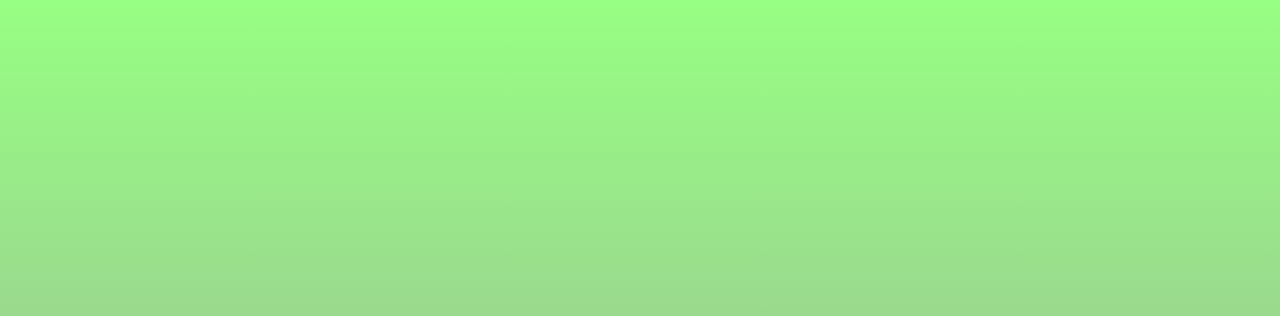
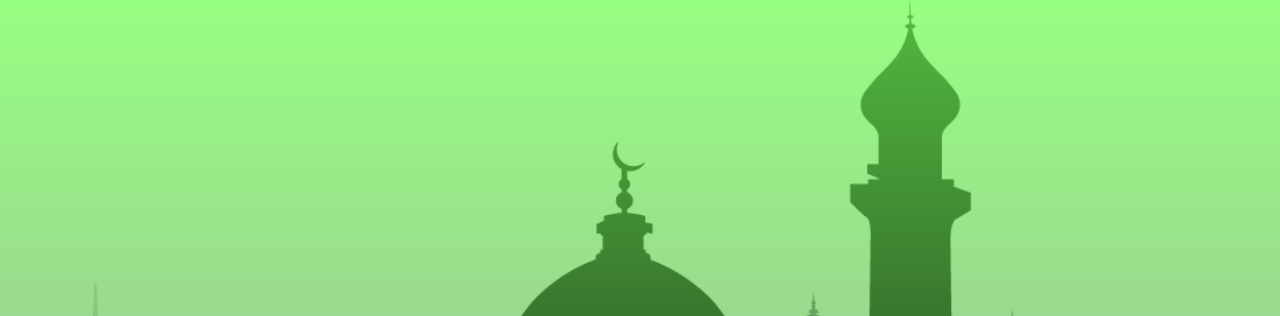
Before and after one commit to Rusadi-0/lebaran, a plain HTML site: page index.html in a window 1280 px wide. Shown: the top 316 px of the page. Drawn offline with nearby package versions, Linux system fonts and the light colour scheme; the site is published under a folder, as on GitHub Pages, so addresses that start at the root find nothing; a web font is replaced by a local one.

Commit message:
Update style.css

```diff
--- a/style.css
+++ b/style.css
@@ -1,6 +1,6 @@
 .bg {
     /* The image used */
-    background-image: url("/bg.png");
+    background-image: url("bg.png");
 
     /* Full height */
     height: 100%;
```
